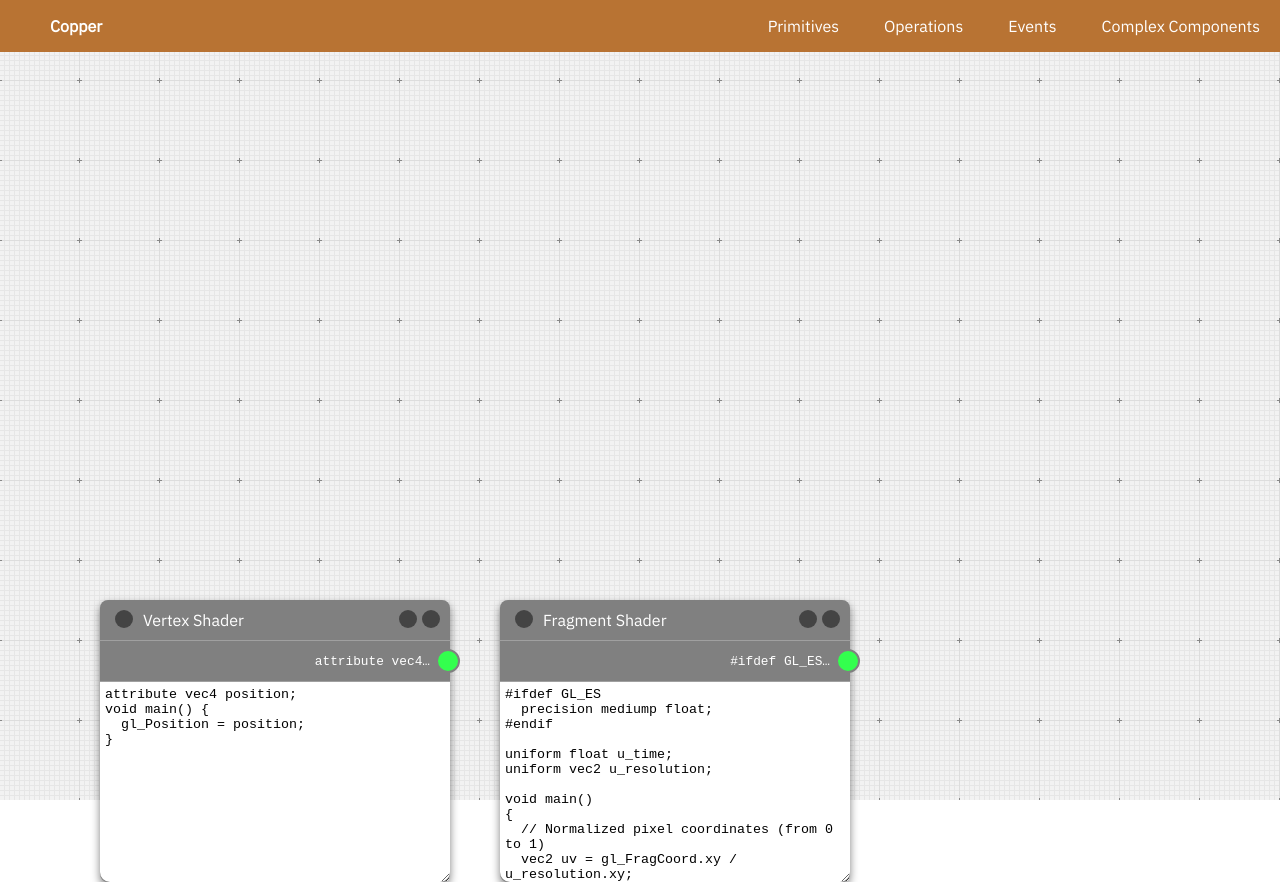
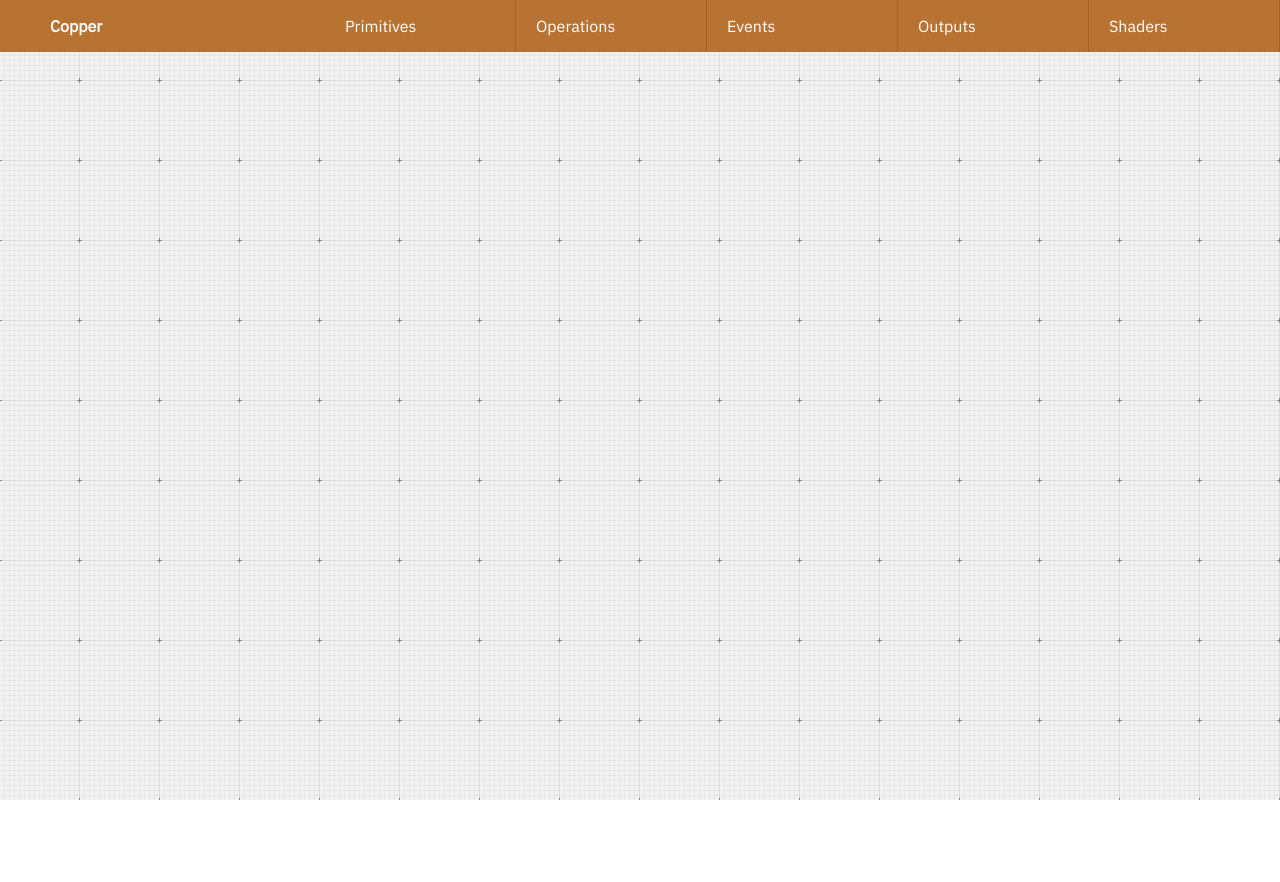
Before and after one commit to onion2k/copper, a React (Create React App) app: page / in a window 1280 px wide. After the commit the page ends 800 px from the top, so only its background shows below. Built offline with nearby package versions, Linux system fonts and the light colour scheme.

Commit message:
Predef shaders

```diff
--- a/src/Components/headerNav.tsx
+++ b/src/Components/headerNav.tsx
@@ -36,7 +36,7 @@ export function HeaderNav({ addPanel }: iHeaderNav) {
               <button onClick={() => addPanel("arithmatic")}>Arithmatic</button>
             </li>
             <li>
-              <button onClick={() => addPanel("sin")}>Sin</button>
+              <button onClick={() => addPanel("trig")}>Trigonometry</button>
             </li>
           </ul>
         </li>
@@ -51,10 +51,20 @@ export function HeaderNav({ addPanel }: iHeaderNav) {
           </ul>
         </li>
         <li>
-          Complex Components
+          Outputs
           <ul>
             <li>
               <button onClick={() => addPanel("shader")}>GLSL Shader</button>
+            </li>
+          </ul>
+        </li>
+        <li>
+          Shaders
+          <ul>
+            <li>
+              <button onClick={() => addPanel("Shader_Color")}>
+                Color Shader
+              </button>
             </li>
           </ul>
         </li>
--- a/src/Panels/shader.tsx
+++ b/src/Panels/shader.tsx
@@ -10,9 +10,10 @@ interface iShader {
   title?: string;
   x: number;
   y: number;
+  defaults?: React.MutableRefObject<Array<any>>;
 }
 
-export default function Shader({ id, title, x, y }: iShader) {
+export default function Shader({ id, title, x, y, defaults }: iShader) {
   const { dispatch } = useContext(DispatchContext);
 
   const [gl, setGL] = useState<WebGLRenderingContext | null>(null);
@@ -26,7 +27,7 @@ export default function Shader({ id, title, x, y }: iShader) {
   const canvasX = 300;
   const canvasY = 200;
 
-  const input = useRef(["", "", 0]);
+  const input = defaults ? defaults : useRef(["", "", 0]);
 
   useEffect(() => {
     dispatch({
--- /dev/null
+++ b/src/Panels/shaders/color.tsx
@@ -0,0 +1,49 @@
+import React, { useRef } from "react";
+import Shader from "../shader";
+
+interface iSin {
+  id: string;
+  title?: string;
+  x: number;
+  y: number;
+}
+
+const fs = `#ifdef GL_ES
+  precision mediump float;
+#endif
+
+uniform float u_time;
+uniform vec2 u_resolution;
+
+void main()
+{
+  // Normalized pixel coordinates (from 0 to 1)
+  vec2 uv = gl_FragCoord.xy / u_resolution.xy;
+
+  // Time varying pixel color
+  vec3 col = 0.5 + 0.5*cos(u_time + uv.xyx + vec3(0,2,4));
+
+  // Output to screen
+  gl_FragColor = vec4(col,1.0);
+}`;
+
+const vs = `attribute vec4 position;
+void main() {
+  gl_Position = position;
+}
+`;
+
+export default function Shader_SDF({ id, title, x, y }: iSin) {
+  const input = useRef([vs, fs, 0]);
+
+  return (
+    <Shader
+      key={id}
+      id={id}
+      x={x}
+      y={y}
+      title={"SDF Shader"}
+      defaults={input}
+    />
+  );
+}
--- a/src/Panels/sin.tsx
+++ b/src/Panels/trig.tsx
@@ -35,7 +35,7 @@ export default function Sin({ id, title, x, y }: iSin) {
     setValue(Math.sin(input.current[0]));
     dispatch({
       type: "recalculate",
-      msg: "sin",
+      msg: "trig",
       id: id,
       value: value
     });
@@ -87,8 +87,8 @@ export default function Sin({ id, title, x, y }: iSin) {
 
   const controls = [
     <canvas
-      id={"canvas-sin-0"}
-      key={`canvas-sin-0`}
+      id={"canvas-trig-0"}
+      key={`canvas-trig-0`}
       ref={canvasRef}
       width={canvasX}
       height={canvasY}
@@ -101,7 +101,7 @@ export default function Sin({ id, title, x, y }: iSin) {
       id={id}
       x={x}
       y={y}
-      title={title || "Sin"}
+      title={title || "Trig"}
       inputs={inputs}
       outputs={outputs}
       controls={controls}
--- a/src/index.tsx
+++ b/src/index.tsx
@@ -20,13 +20,15 @@ const Const = React.lazy(() => import("./Panels/const"));
 const Time = React.lazy(() => import("./Panels/time"));
 const Value = React.lazy(() => import("./Panels/value"));
 const Arithmatic = React.lazy(() => import("./Panels/arithmatic"));
-const Sin = React.lazy(() => import("./Panels/sin"));
+const Trig = React.lazy(() => import("./Panels/trig"));
 const Shader = React.lazy(() => import("./Panels/shader"));
 const Color = React.lazy(() => import("./Panels/color"));
 const String = React.lazy(() => import("./Panels/string"));
 const Event_MousePosition = React.lazy(() =>
   import("./Panels/Event_MousePosition")
 );
+
+const Shader_Color = React.lazy(() => import("./Panels/shaders/color"));
 
 import { HeaderNav } from "./Components/headerNav";
 import { ActiveConnector } from "./Components/activeConnector";
@@ -35,31 +37,6 @@ import { ConnectorMap } from "./Components/connectorMap";
 import { uniqueID } from "./uniqueID";
 
 import "./styles.css";
-
-const fs = `#ifdef GL_ES
-  precision mediump float;
-#endif
-
-uniform float u_time;
-uniform vec2 u_resolution;
-
-void main()
-{
-  // Normalized pixel coordinates (from 0 to 1)
-  vec2 uv = gl_FragCoord.xy / u_resolution.xy;
-
-  // Time varying pixel color
-  vec3 col = 0.5 + 0.5*cos(u_time + uv.xyx + vec3(0,2,4));
-
-  // Output to screen
-  gl_FragColor = vec4(col,1.0);
-}`;
-
-const vs = `attribute vec4 position;
-void main() {
-  gl_Position = position;
-}
-`;
 
 const cellSize = 100;
 
@@ -70,24 +47,7 @@ const init: {
   x: number;
   y: number;
   value?: any;
-}[] = [
-  {
-    type: "string",
-    id: "fs",
-    title: "Fragment Shader",
-    x: 5,
-    y: 6,
-    value: fs
-  },
-  {
-    type: "string",
-    id: "vs",
-    title: "Vertex Shader",
-    x: 1,
-    y: 6,
-    value: vs
-  }
-];
+}[] = [];
 
 function App() {
   const [state, dispatch] = useReducer(reducer, initialState);
@@ -145,9 +105,9 @@ function App() {
             op={"multiply"}
           />
         );
-      case "sin":
+      case "trig":
         return (
-          <Sin
+          <Trig
             id={p.id}
             key={p.id}
             title={p.title}
@@ -206,6 +166,16 @@ function App() {
             y={cellSize * p.y}
           />
         );
+      case "Shader_Color":
+        return (
+          <Shader_Color
+            id={p.id}
+            key={p.id}
+            title={p.title}
+            x={cellSize * p.x}
+            y={cellSize * p.y}
+          />
+        );
     }
   });
 
--- a/src/styles.css
+++ b/src/styles.css
@@ -27,7 +27,7 @@ body {
 }
 
 .nav .addPanel {
-  flex: 2;
+  flex: 3;
   padding: 0;
   margin: 0;
   list-style: none;
@@ -53,8 +53,9 @@ ul.addPanel li {
 }
 
 ul.addPanel > li {
-  margin-left: 5px;
+  min-width: 150px;
   padding: 1rem 20px;
+  border-right: 1px solid #a56122;
 }
 
 ul.addPanel li:hover,
@@ -69,7 +70,7 @@ ul.addPanel li:focus-within a {
 ul.addPanel li ul {
   visibility: hidden;
   opacity: 0;
-  min-width: 150px;
+  min-width: 191px;
   position: absolute;
   transition: all 0.5s ease;
   margin-top: 1rem;
```
Also changed, not shown: src/Panels/arithmatic.tsx (+1 -7 lines).
